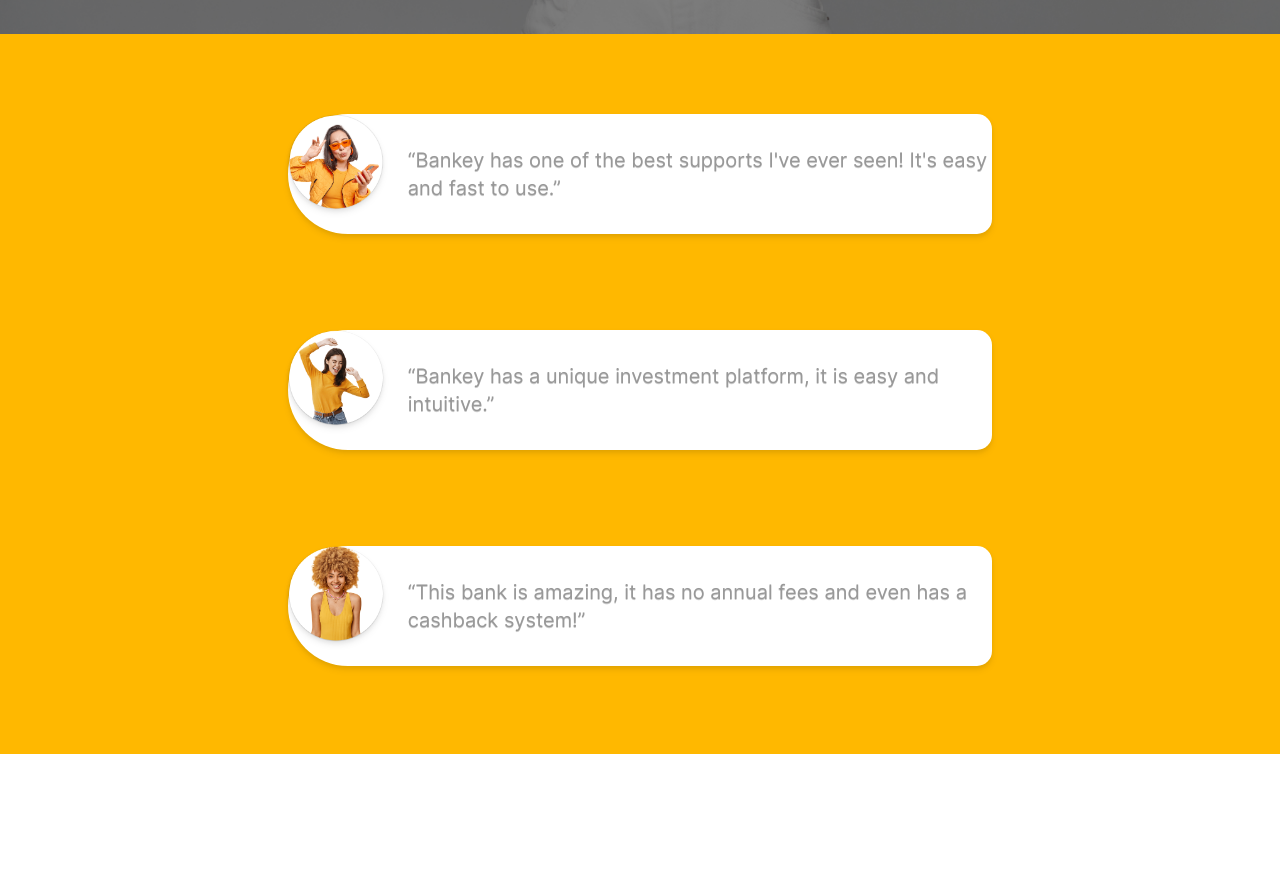
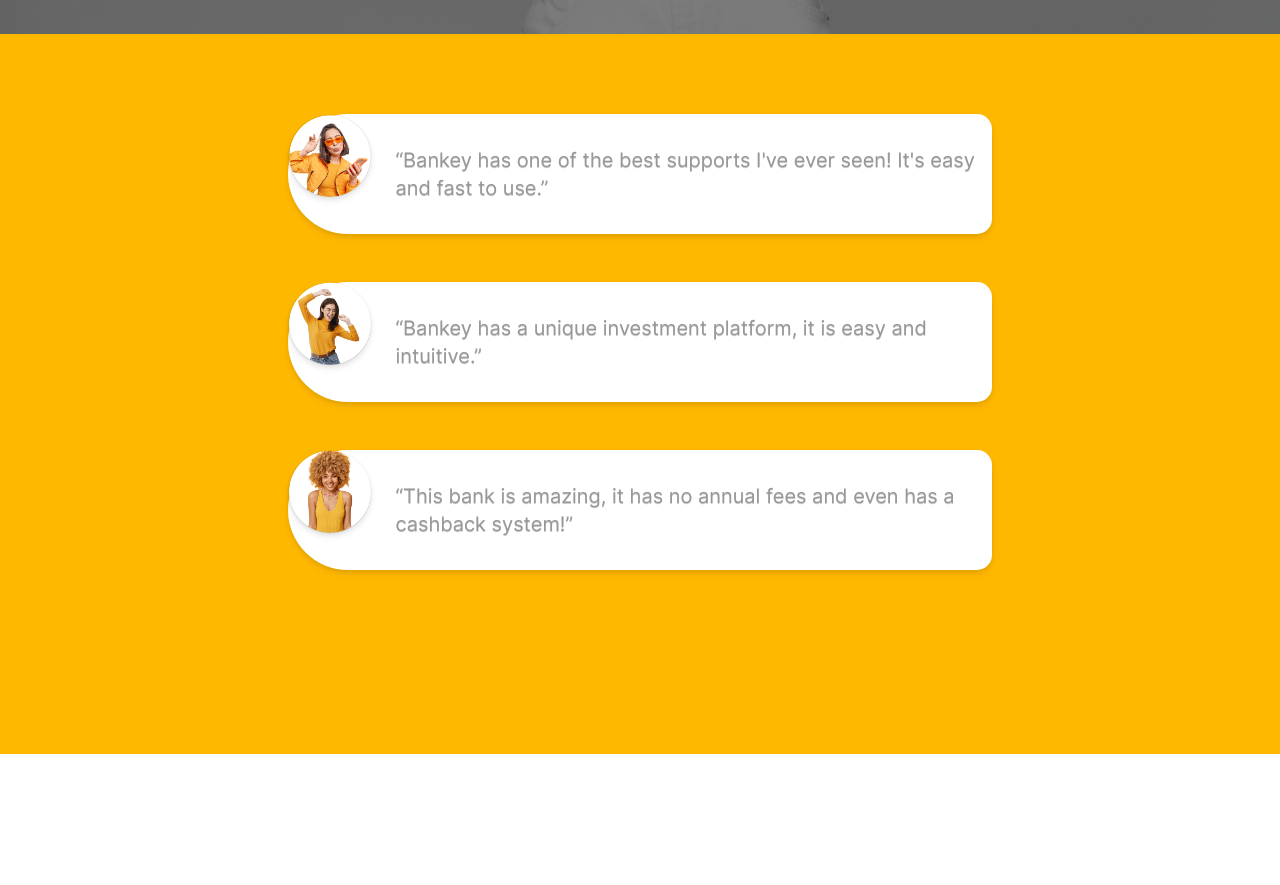
Before and after one commit to eduardo-victor/frontend-bank, a React (Vite) app: page / in a window 1280 px wide. Shown: the part 866-1751 px from the top of the page. Built offline with nearby package versions, Linux system fonts and the light colour scheme.

Commit message:
👌 IMPROVE: Fix responsiveness

```diff
--- a/src/components/Comment.tsx
+++ b/src/components/Comment.tsx
@@ -9,7 +9,7 @@
   return (
     <div>
         <div className='w-[90vw] h-20 md:h-[12vh] md:w-[70vw] lg:h-[15vh] lg:w-[55vw] drop-shadow-md bg-white rounded-l-[120px] rounded-r-[30px] flex hover:transition-all hover:translate-y-3 hover:duration-150 hover:ease-in-out'>
-            <div className='w-[20.5vw] h-20 md:w-[11.5vw] sm:w-[12vw] lg:w-[8.2vw] lg:h-10 rounded-full drop-shadow-md'  >
+            <div className='w-[18.5vw] h-20 md:w-[11.5vw] sm:w-[12vw] lg:w-[7.0vw] lg:h-10 rounded-full drop-shadow-md'  >
                 <img src={props.image} alt="comentario" />
             </div>
             <div className='h-full w-[50vw] flex items-center justify-center ml-6'>
--- a/src/pages/Home.tsx
+++ b/src/pages/Home.tsx
@@ -22,7 +22,7 @@
         </div>
       </div>
       <div className='w-full h-[60vh] md:h-[65vh] lg:h-[90vh] bg-yellow flex flex-col items-center'>
-        <div className='mt-20 flex flex-col gap-14 lg:gap-24'>
+        <div className='mt-20 flex flex-col gap-14 lg:gap-12'>
           <Comment image={firstImage} comment={"“Bankey has one of the best supports I've ever seen! It's easy and fast to use.”"} />
           <Comment image={secondImage} comment={'“Bankey has a unique investment platform, it is easy and intuitive.”'} />
           <Comment image={thirdImage} comment={'“This bank is amazing, it has no annual fees and even has a cashback system!”'}/>
```
